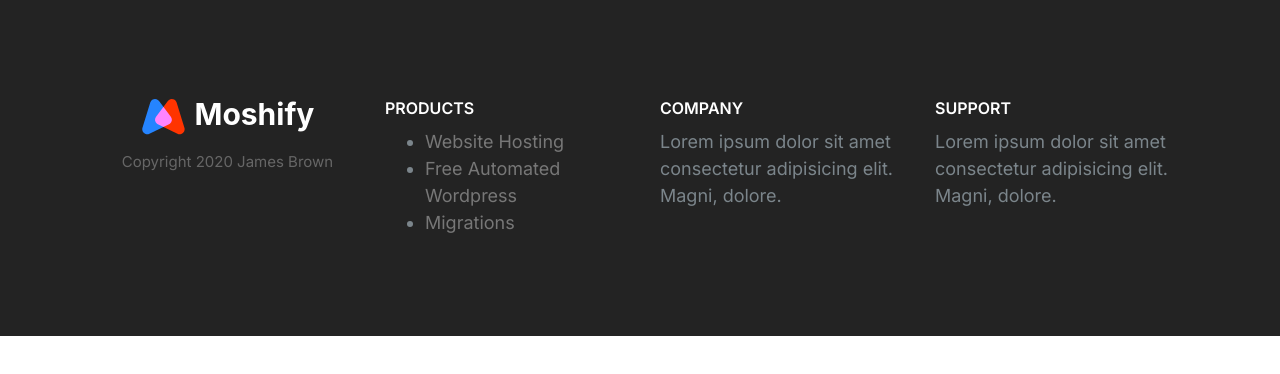
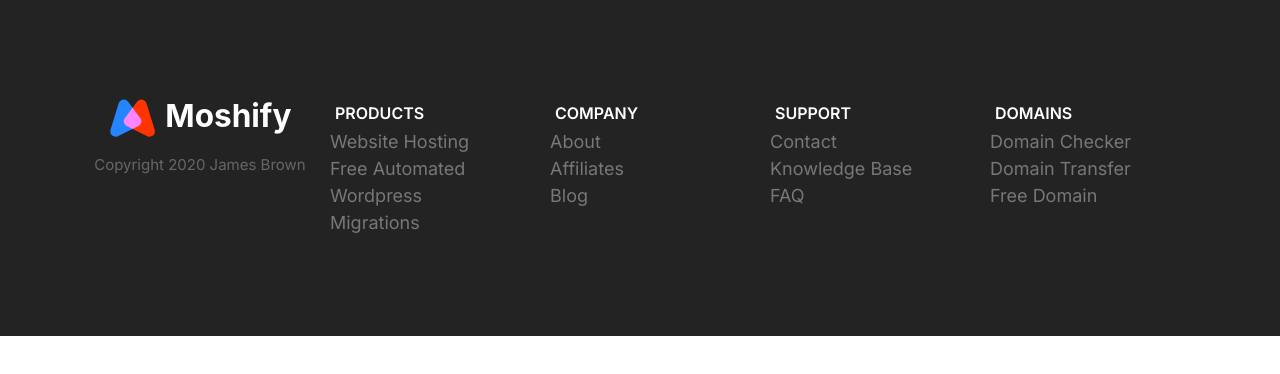
Before and after one commit to bsolomon18/moshify, a plain HTML site: page index.html in a window 1280 px wide. Drawn offline with Linux system fonts and the light colour scheme.

```diff
--- a/CSS/styles.css
+++ b/CSS/styles.css
@@ -828,10 +828,15 @@
   padding: 2rem;
   border-bottom: 1px solid #393939;
 }
+
 .footer__section ul {
   margin: 0;
+  padding-left: 0;
+  list-style: none;
+  text-align: left;
 }
 .footer__heading {
+  margin: 0.5rem;
   text-transform: uppercase;
   font-weight: 600;
 }
@@ -839,6 +844,11 @@
 .footer__brand {
   margin-top: 5rem;
   text-align: center;
+}
+
+.footer__brand img{
+  width: 100%;
+  max-width: 230px;
 }
 
 .footer__copyright {
--- a/index.html
+++ b/index.html
@@ -43,8 +43,11 @@
             />
           </header>
           <div class="collapsible__content">
-            Lorem ipsum dolor sit amet consectetur adipisicing elit. Magni,
-            dolore.
+            <ul>
+              <li><a href="#">About</a></li>
+              <li><a href="#">Affiliates</a></li>
+              <li><a href="#">Blog</a></li>
+            </ul>
           </div>
         </section>
         <section class="collapsible footer__section">
@@ -57,10 +60,31 @@
             />
           </header>
           <div class="collapsible__content">
-            Lorem ipsum dolor sit amet consectetur adipisicing elit. Magni,
-            dolore.
+            <ul>
+              <li><a href="#">Contact</a></li>
+              <li><a href="#">Knowledge Base</a></li>
+              <li><a href="#">FAQ</a></li>
+            </ul>
           </div>
         </section>
+        <section class="collapsible footer__section">
+          <header class="collapsible__header">
+            <h2 class="collapsible__heading footer__heading">Domains</h2>
+            <img
+              class="icon collapsible__chevron"
+              src="images/chevron.svg"
+              alt="chevron"
+            />
+          </header>
+          <div class="collapsible__content">
+            <ul>
+              <li><a href="#">Domain Checker</a></li>
+              <li><a href="#">Domain Transfer</a></li>
+              <li><a href="#">Free Domain</a></li>
+            </ul>
+          </div>
+        </section>
+
         <section class="footer__brand">
           <img src="images/logo.svg" alt="" />
           <p class="footer__copyright">Copyright 2020 James Brown</p>
```
Also changed, not shown: components/footer.html (added, +77 -0 lines).
